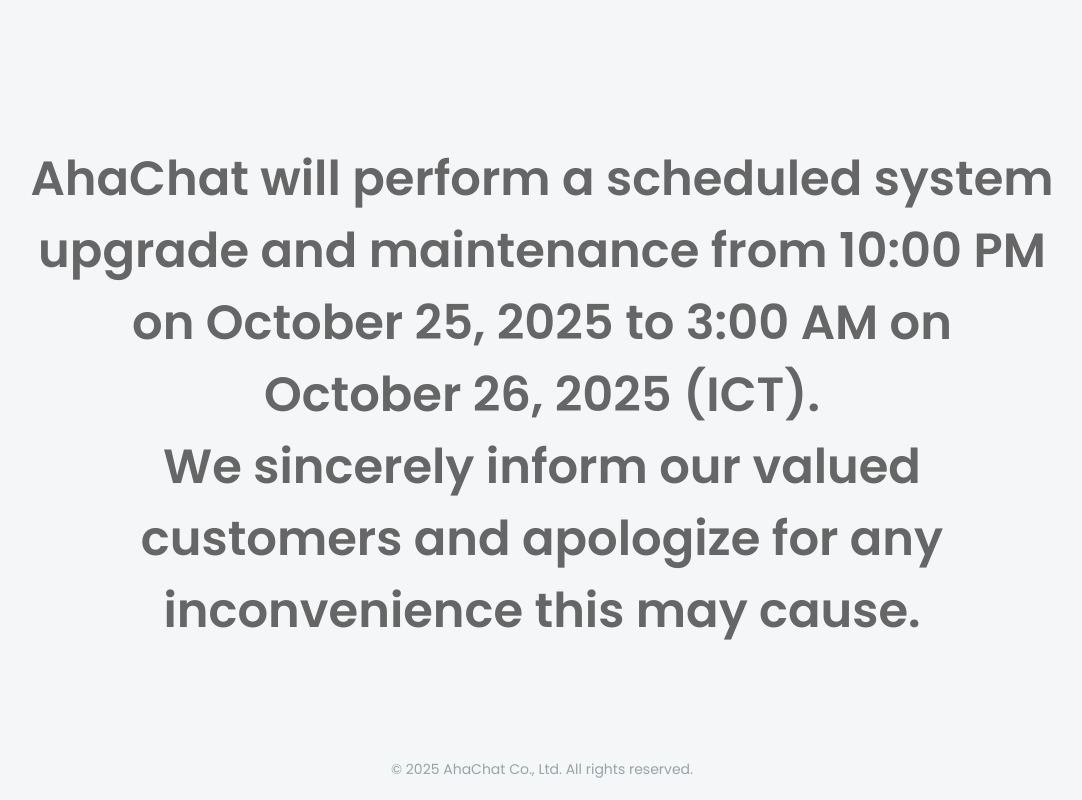
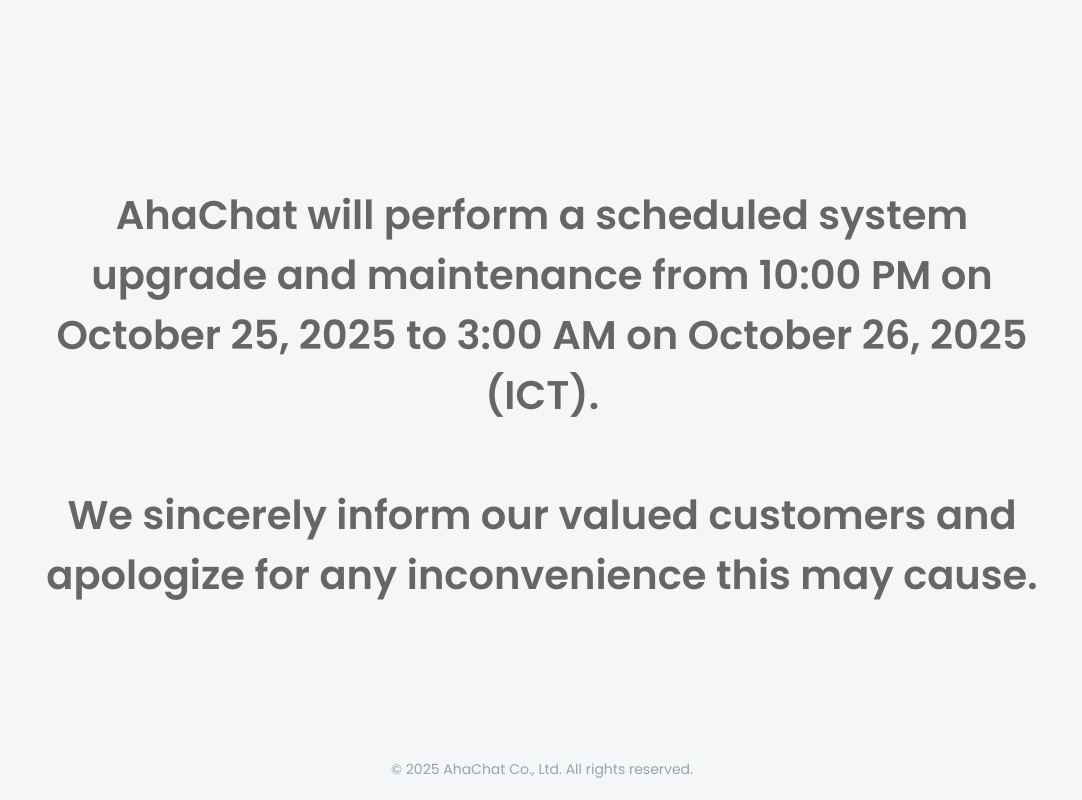
Before and after one commit to viethung0o0/test_html, a plain HTML site: page index.html in a window 1280 px wide. Shown: the whole page, without its empty margins (98-1180 px from the left). Drawn offline with Linux system fonts and the light colour scheme.

Commit message:
Update index.html

```diff
--- a/index.html
+++ b/index.html
@@ -7,8 +7,8 @@
 </head>
 <body style="margin:0; padding:0; background-color:#f4f6f8; font-family:'Poppins', sans-serif; display:flex; flex-direction:column; align-items:center; justify-content:center; height:100vh; text-align:center; color:#2c3e50;">
 
-  <div style="max-width:80%; padding:0 20px; font-size:48px; font-weight:600; margin-bottom:10px; color:#666;">
-          AhaChat will perform a scheduled system upgrade and maintenance from 10:00 PM on October 25, 2025 to 3:00 AM on October 26, 2025 (ICT).<br/>We sincerely inform our valued customers and apologize for any inconvenience this may cause.
+  <div style="max-width:80%; padding:0 20px; font-size:40px; font-weight:600; margin-bottom:10px; color:#666;">
+          AhaChat will perform a scheduled system upgrade and maintenance from 10:00 PM on October 25, 2025 to 3:00 AM on October 26, 2025 (ICT).<br/><br/>We sincerely inform our valued customers and apologize for any inconvenience this may cause.
   </div>
 
   <div style="position:absolute; bottom:20px; font-size:14px; color:#95a5a6;">
```
